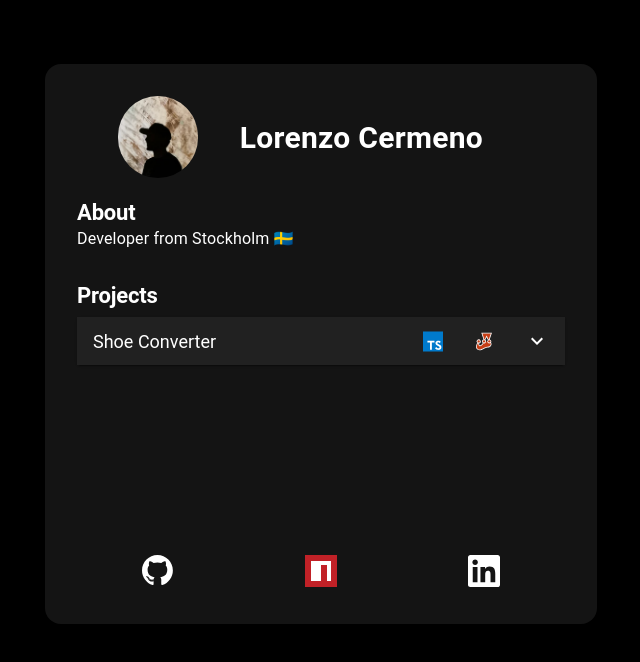
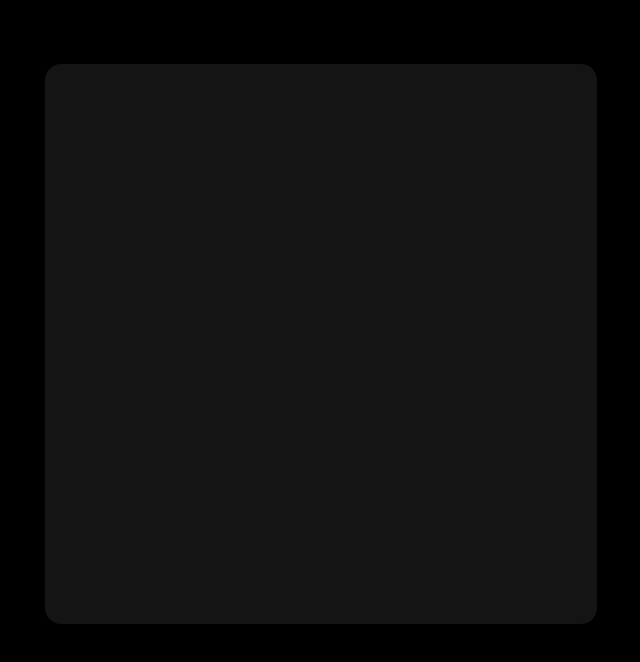
Before and after one commit to lorenzocermeno/lorenzocermeno.github.io, a React (Create React App) app: page / in a window 1280 px wide. Shown: the top 662 px of the page, without its empty margins (319-959 px from the left). Built offline with nearby package versions, Linux system fonts and the light colour scheme.

Commit message:
Temp removing content

```diff
--- a/src/index.tsx
+++ b/src/index.tsx
@@ -31,9 +31,9 @@ root.render(
             minWidth: "260px",
           }}
         >
-          <About />
+          {/* <About />
           <Projects />
-          <Links />
+          <Links /> */}
         </Box>
       </Container>
     </StyledDiv>
```
Also changed, not shown: src/setupTests.ts (deleted, +0 -5 lines).
